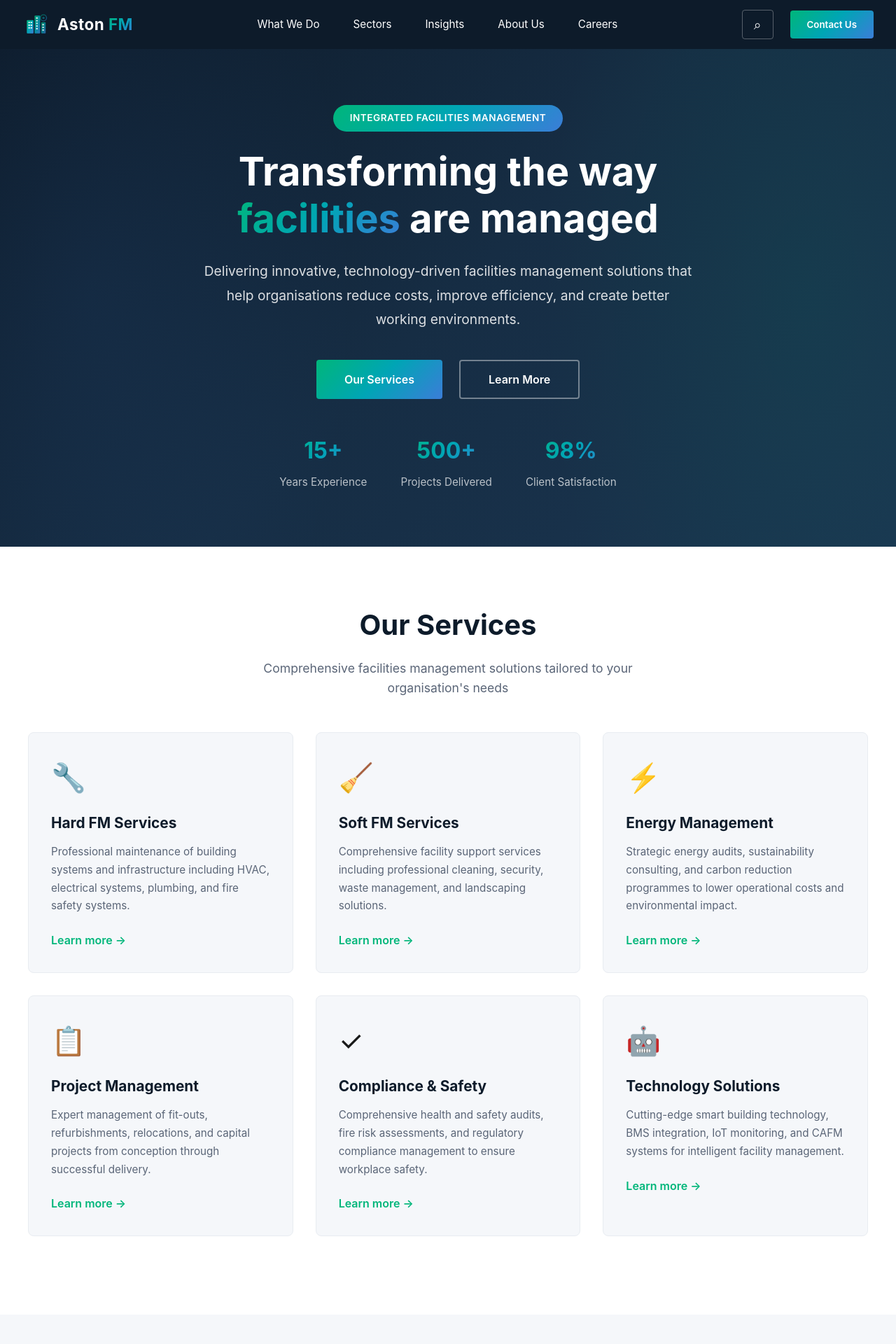
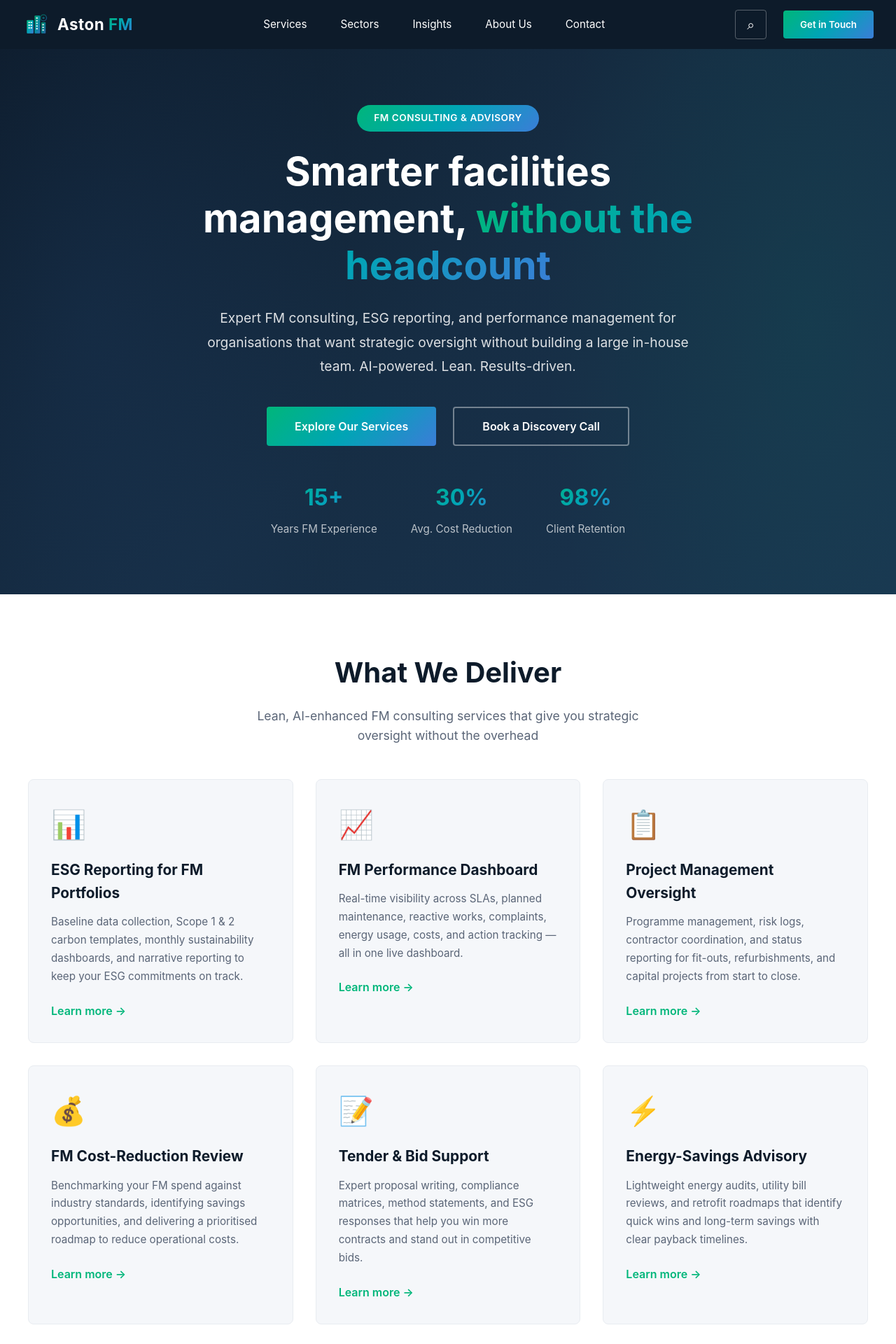
Before and after one commit to craigwylie181181/aston-fm, a Next.js app: page / in a window 1280 px wide. Shown: the top 1920 px of the page at 70% size. Built offline with nearby package versions, Linux system fonts and the light colour scheme.

Commit message:
Update page.tsx

```diff
--- a/src/app/page.tsx
+++ b/src/app/page.tsx
@@ -65,39 +65,39 @@ export default function Home() {
           </div>
         </div>
         <div className="nav-middle">
-          <a href="#services" className="nav-link">What We Do</a>
+          <a href="#services" className="nav-link">Services</a>
           <a href="#sectors" className="nav-link">Sectors</a>
           <a href="#insights" className="nav-link">Insights</a>
           <a href="#about" className="nav-link">About Us</a>
-          <a href="#careers" className="nav-link">Careers</a>
+          <a href="#contact" className="nav-link">Contact</a>
         </div>
         <div className="nav-right">
           <button className="nav-search" title="Search">&#x2315;</button>
-          <button className="btn-cta">Contact Us</button>
+          <button className="btn-cta">Get in Touch</button>
         </div>
       </nav>
 
       {/* Hero Section */}
       <section className="hero">
-        <div className="hero-tag">Integrated Facilities Management</div>
-        <h1>Transforming the way <span className="hero-highlight">facilities</span> are managed</h1>
-        <p>Delivering innovative, technology-driven facilities management solutions that help organisations reduce costs, improve efficiency, and create better working environments.</p>
+        <div className="hero-tag">FM Consulting &amp; Advisory</div>
+        <h1>Smarter facilities management, <span className="hero-highlight">without the headcount</span></h1>
+        <p>Expert FM consulting, ESG reporting, and performance management for organisations that want strategic oversight without building a large in-house team. AI-powered. Lean. Results-driven.</p>
         <div className="hero-buttons">
-          <button className="btn-primary">Our Services</button>
-          <button className="btn-secondary">Learn More</button>
+          <button className="btn-primary">Explore Our Services</button>
+          <button className="btn-secondary">Book a Discovery Call</button>
         </div>
         <div className="hero-stats">
           <div className="hero-stat">
             <div className="hero-stat-number">15+</div>
-            <div className="hero-stat-label">Years Experience</div>
+            <div className="hero-stat-label">Years FM Experience</div>
           </div>
           <div className="hero-stat">
-            <div className="hero-stat-number">500+</div>
-            <div className="hero-stat-label">Projects Delivered</div>
+            <div className="hero-stat-number">30%</div>
+            <div className="hero-stat-label">Avg. Cost Reduction</div>
           </div>
           <div className="hero-stat">
             <div className="hero-stat-number">98%</div>
-            <div className="hero-stat-label">Client Satisfaction</div>
+            <div className="hero-stat-label">Client Retention</div>
           </div>
         </div>
       </section>
@@ -106,44 +106,50 @@ export default function Home() {
       <section id="services" className="services">
         <div className="section-container">
           <div className="section-header">
-            <h2 className="section-title">Our Services</h2>
-            <p className="section-subtitle">Comprehensive facilities management solutions tailored to your organisation&apos;s needs</p>
+            <h2 className="section-title">What We Deliver</h2>
+            <p className="section-subtitle">Lean, AI-enhanced FM consulting services that give you strategic oversight without the overhead</p>
           </div>
           <div className="services-grid">
             <div className="service-card">
-              <div className="service-icon">&#x1F527;</div>
-              <h3>Hard FM Services</h3>
-              <p>Professional maintenance of building systems and infrastructure including HVAC, electrical systems, plumbing, and fire safety systems.</p>
+              <div className="service-icon">&#x1F4CA;</div>
+              <h3>ESG Reporting for FM Portfolios</h3>
+              <p>Baseline data collection, Scope 1 &amp; 2 carbon templates, monthly sustainability dashboards, and narrative reporting to keep your ESG commitments on track.</p>
               <a href="#" className="service-link">Learn more &#x2192;</a>
             </div>
             <div className="service-card">
-              <div className="service-icon">&#x1F9F9;</div>
-              <h3>Soft FM Services</h3>
-              <p>Comprehensive facility support services including professional cleaning, security, waste management, and landscaping solutions.</p>
+              <div className="service-icon">&#x1F4C8;</div>
+              <h3>FM Performance Dashboard</h3>
+              <p>Real-time visibility across SLAs, planned maintenance, reactive works, complaints, energy usage, costs, and action tracking — all in one live dashboard.</p>
+              <a href="#" className="service-link">Learn more &#x2192;</a>
+            </div>
+            <div className="service-card">
+              <div className="service-icon">&#x1F4CB;</div>
+              <h3>Project Management Oversight</h3>
+              <p>Programme management, risk logs, contractor coordination, and status reporting for fit-outs, refurbishments, and capital projects from start to close.</p>
+              <a href="#" className="service-link">Learn more &#x2192;</a>
+            </div>
+            <div className="service-card">
+              <div className="service-icon">&#x1F4B0;</div>
+              <h3>FM Cost-Reduction Review</h3>
+              <p>Benchmarking your FM spend against industry standards, identifying savings opportunities, and delivering a prioritised roadmap to reduce operational costs.</p>
+              <a href="#" className="service-link">Learn more &#x2192;</a>
+            </div>
+            <div className="service-card">
+              <div className="service-icon">&#x1F4DD;</div>
+              <h3>Tender &amp; Bid Support</h3>
+              <p>Expert proposal writing, compliance matrices, method statements, and ESG responses that help you win more contracts and stand out in competitive bids.</p>
               <a href="#" className="service-link">Learn more &#x2192;</a>
             </div>
             <div className="service-card">
               <div className="service-icon">&#x26A1;</div>
-              <h3>Energy Management</h3>
-              <p>Strategic energy audits, sustainability consulting, and carbon reduction programmes to lower operational costs and environmental impact.</p>
+              <h3>Energy-Savings Advisory</h3>
+              <p>Lightweight energy audits, utility bill reviews, and retrofit roadmaps that identify quick wins and long-term savings with clear payback timelines.</p>
               <a href="#" className="service-link">Learn more &#x2192;</a>
             </div>
             <div className="service-card">
-              <div className="service-icon">&#x1F4CB;</div>
-              <h3>Project Management</h3>
-              <p>Expert management of fit-outs, refurbishments, relocations, and capital projects from conception through successful delivery.</p>
-              <a href="#" className="service-link">Learn more &#x2192;</a>
-            </div>
-            <div className="service-card">
-              <div className="service-icon">&#x2713;</div>
-              <h3>Compliance &amp; Safety</h3>
-              <p>Comprehensive health and safety audits, fire risk assessments, and regulatory compliance management to ensure workplace safety.</p>
-              <a href="#" className="service-link">Learn more &#x2192;</a>
-            </div>
-            <div className="service-card">
-              <div className="service-icon">&#x1F916;</div>
-              <h3>Technology Solutions</h3>
-              <p>Cutting-edge smart building technology, BMS integration, IoT monitoring, and CAFM systems for intelligent facility management.</p>
+              <div className="service-icon">&#x1F50D;</div>
+              <h3>FM Outsourcing Advisory</h3>
+              <p>Scope definition, SLA and KPI design, vendor evaluation, and transition planning to help you outsource FM services with confidence and control.</p>
               <a href="#" className="service-link">Learn more &#x2192;</a>
             </div>
           </div>
@@ -155,24 +161,24 @@ export default function Home() {
         <div className="section-container">
           <div className="section-header">
             <h2 className="section-title">Industries We Serve</h2>
-            <p className="section-subtitle">Delivering specialised facilities management across diverse sectors</p>
+            <p className="section-subtitle">Strategic FM advisory across sectors where performance, compliance, and cost control matter most</p>
           </div>
           <div className="sectors-grid">
             <div className="sector-card">
               <h3>Corporate &amp; Commercial</h3>
-              <p>Office spaces, business parks, and corporate headquarters requiring integrated facility management solutions and efficiency optimisation.</p>
+              <p>Office portfolios, business parks, and multi-site operations needing consistent FM performance reporting and cost optimisation across locations.</p>
             </div>
             <div className="sector-card">
               <h3>Healthcare</h3>
-              <p>Hospitals, clinics, and medical facilities requiring strict compliance, specialised maintenance, and critical infrastructure management.</p>
+              <p>Hospitals, clinics, and care facilities requiring strict compliance oversight, critical maintenance reporting, and ESG accountability.</p>
             </div>
             <div className="sector-card">
               <h3>Education</h3>
-              <p>Universities, schools, and educational institutions with complex facilities requiring flexible and responsive management solutions.</p>
+              <p>Universities and schools with complex estates that need transparent performance data, energy reduction strategies, and project oversight.</p>
             </div>
             <div className="sector-card">
               <h3>Government &amp; Public Sector</h3>
-              <p>Public buildings, government agencies, and civic facilities requiring compliance and cost-effective facility operations.</p>
+              <p>Public buildings and civic estates where FM transparency, value for money, and sustainability reporting are non-negotiable.</p>
             </div>
           </div>
         </div>
@@ -183,18 +189,18 @@ export default function Home() {
         <div className="section-container">
           <div className="feature-split-content">
             <div className="feature-split-text">
-              <h2>Why organisations choose Aston FM</h2>
-              <p>We combine industry expertise, advanced technology, and a commitment to excellence to deliver facilities management solutions that drive real business value. Our approach focuses on understanding your unique challenges and delivering tailored solutions.</p>
+              <h2>Why clients choose Aston FM</h2>
+              <p>We&apos;re not a traditional FM provider with hundreds of operatives. We&apos;re a lean consulting team that uses AI, data, and deep sector knowledge to give you the strategic oversight of a large FM department — at a fraction of the cost.</p>
               <ul className="feature-checklist">
-                <li>Proactive maintenance reducing emergency breakdowns</li>
-                <li>Cost optimisation through strategic resource planning</li>
-                <li>Technology integration for real-time facility insights</li>
-                <li>Expert team with deep sector knowledge</li>
-                <li>Sustainable practices reducing environmental impact</li>
+                <li>AI-powered reporting that saves hours every week</li>
+                <li>Senior FM expertise without full-time salary costs</li>
+                <li>Flexible engagement — retainer, project, or per-bid</li>
+                <li>Data-driven insights, not just opinions</li>
+                <li>ESG and sustainability built into everything we do</li>
               </ul>
             </div>
             <div className="feature-split-image">
-              Innovative Facilities Solutions
+              Strategic FM Advisory
             </div>
           </div>
         </div>
@@ -205,31 +211,31 @@ export default function Home() {
         <div className="section-container">
           <div className="section-header">
             <h2 className="section-title">Latest Insights</h2>
-            <p className="section-subtitle">Expert perspectives on facilities management trends and best practices</p>
+            <p className="section-subtitle">Perspectives on FM consulting, ESG compliance, and operational performance</p>
           </div>
           <div className="insights-grid">
             <div className="insight-card">
-              <div className="insight-card-image">&#x1F3E2;</div>
+              <div className="insight-card-image">&#x1F4CA;</div>
               <div className="insight-card-content">
-                <span className="insight-category">Technology</span>
-                <h3>The Future of Smart Building Management</h3>
-                <p>Exploring how IoT, AI, and integrated systems are revolutionising facility operations and creating more responsive, efficient buildings.</p>
+                <span className="insight-category">ESG</span>
+                <h3>Getting Scope 1 &amp; 2 Right: A Practical Guide for FM Teams</h3>
+                <p>How to build a reliable carbon baseline for your facilities portfolio without drowning in data collection complexity.</p>
               </div>
             </div>
             <div className="insight-card">
-              <div className="insight-card-image">&#x1F331;</div>
+              <div className="insight-card-image">&#x1F916;</div>
               <div className="insight-card-content">
-                <span className="insight-category">Sustainability</span>
-                <h3>Sustainability in Facilities Management: A 2026 Perspective</h3>
-                <p>How organisations are embracing sustainable practices, reducing carbon footprints, and meeting environmental commitments through FM innovation.</p>
+                <span className="insight-category">AI &amp; FM</span>
+                <h3>How AI Is Changing FM Consulting — and Why It Matters</h3>
+                <p>The practical ways AI is already transforming reporting, bid writing, and performance analysis in facilities management.</p>
               </div>
             </div>
             <div className="insight-card">
               <div className="insight-card-image">&#x1F4B0;</div>
               <div className="insight-card-content">
-                <span className="insight-category">Case Study</span>
-                <h3>How Integrated FM Reduces Operational Costs by 30%</h3>
-                <p>Real-world example of how strategic facilities management practices deliver substantial cost savings while improving service quality.</p>
+                <span className="insight-category">Cost Reduction</span>
+                <h3>5 Quick Wins to Cut FM Costs Without Cutting Service Quality</h3>
+                <p>Practical benchmarking and procurement strategies that consistently deliver 20-30% savings across FM portfolios.</p>
               </div>
             </div>
           </div>
@@ -239,19 +245,19 @@ export default function Home() {
       {/* Testimonial Section */}
       <section className="testimonial">
         <div className="testimonial-content">
-          <div className="testimonial-quote">Aston FM has transformed how we manage our facilities. Their proactive approach and technology solutions have saved us significant costs while improving the workplace experience for our staff.</div>
-          <div className="testimonial-author">Michael Richardson</div>
-          <div className="testimonial-role">Facilities Director, Fortune 500 Technology Company</div>
+          <div className="testimonial-quote">Aston FM gave us the strategic FM oversight we needed without the cost of building an in-house team. Their dashboards and ESG reporting transformed how our board sees facilities management.</div>
+          <div className="testimonial-author">Operations Director</div>
+          <div className="testimonial-role">Multi-site Corporate Portfolio, UK</div>
         </div>
       </section>
 
       {/* CTA Section */}
-      <section className="cta-section">
-        <h2>Ready to transform your facilities management?</h2>
-        <p>Let our team of experts develop a tailored facilities management solution for your organisation.</p>
+      <section id="contact" className="cta-section">
+        <h2>Ready for smarter facilities management?</h2>
+        <p>Book a free discovery call to explore how our lean FM consulting model can deliver the insights and savings your organisation needs.</p>
         <div className="cta-buttons">
-          <button className="btn-primary">Get in Touch</button>
-          <button className="btn-secondary">Schedule a Demo</button>
+          <button className="btn-primary">Book a Discovery Call</button>
+          <button className="btn-secondary">View Our Services</button>
         </div>
       </section>
 
@@ -261,26 +267,26 @@ export default function Home() {
           <div className="footer-grid">
             <div className="footer-column footer-brand">
               <h4>Aston FM</h4>
-              <p>Delivering innovative, technology-driven facilities management solutions that help organisations reduce costs, improve efficiency, and create better working environments.</p>
+              <p>Lean FM consulting powered by AI. Strategic oversight, ESG reporting, and performance management for organisations that want results without the overhead.</p>
             </div>
             <div className="footer-column">
               <h4>Services</h4>
               <ul>
-                <li><a href="#">Hard FM Services</a></li>
-                <li><a href="#">Soft FM Services</a></li>
-                <li><a href="#">Energy Management</a></li>
+                <li><a href="#">ESG Reporting</a></li>
+                <li><a href="#">FM Performance Dashboard</a></li>
                 <li><a href="#">Project Management</a></li>
-                <li><a href="#">Compliance &amp; Safety</a></li>
-                <li><a href="#">Technology Solutions</a></li>
+                <li><a href="#">Cost-Reduction Review</a></li>
+                <li><a href="#">Tender &amp; Bid Support</a></li>
+                <li><a href="#">Energy-Savings Advisory</a></li>
+                <li><a href="#">FM Outsourcing Advisory</a></li>
               </ul>
             </div>
             <div className="footer-column">
               <h4>Company</h4>
               <ul>
                 <li><a href="#">About Us</a></li>
-                <li><a href="#">Leadership</a></li>
-                <li><a href="#">Careers</a></li>
-                <li><a href="#">News</a></li>
+                <li><a href="#">Our Approach</a></li>
+                <li><a href="#">Insights</a></li>
                 <li><a href="#">Contact</a></li>
               </ul>
             </div>
@@ -290,7 +296,6 @@ export default function Home() {
                 <li><a href="#">Privacy Policy</a></li>
                 <li><a href="#">Terms of Service</a></li>
                 <li><a href="#">Cookie Policy</a></li>
-                <li><a href="#">Modern Slavery Statement</a></li>
               </ul>
             </div>
           </div>
```
